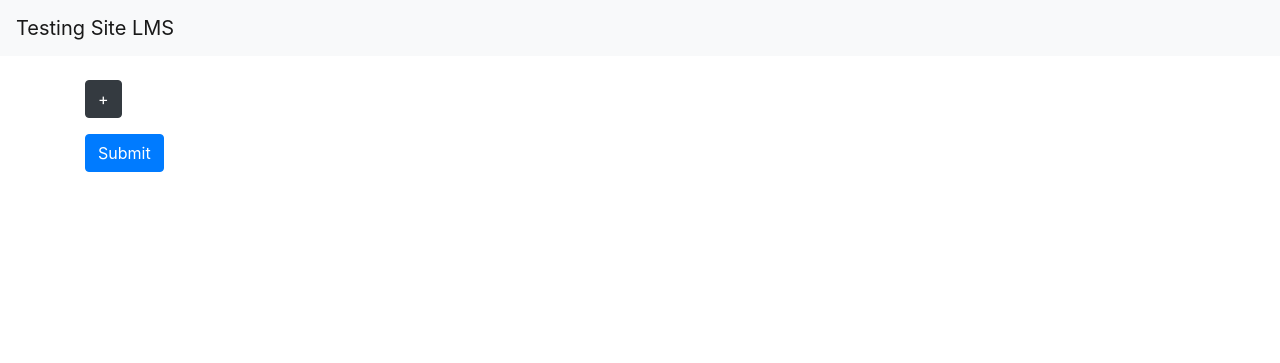
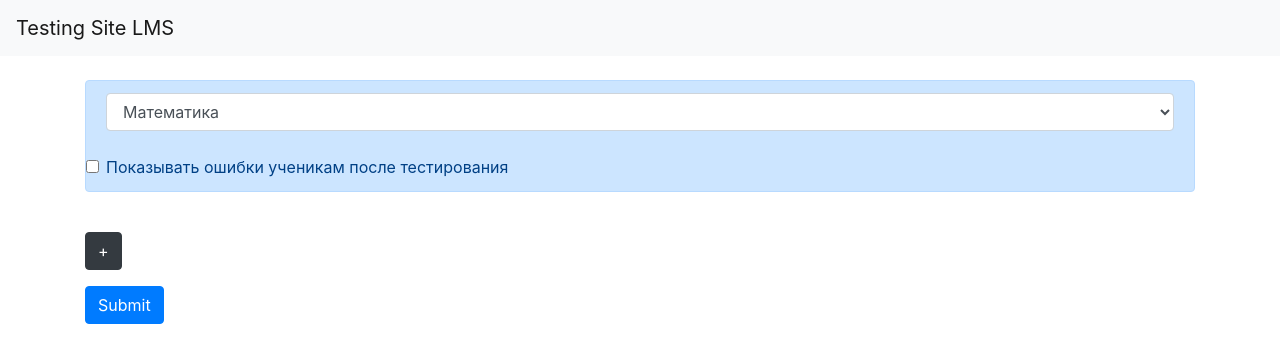
Before and after one commit to ZinixZay/Testing-Site-LMS, a Flask app: page /add_variant in a window 1280 px wide. Shown: the top 363 px of the page. Run offline with Flask 3, Linux system fonts and the light colour scheme; some libraries are stand-ins or nearby versions.

Commit message:
additional settings added to .html

```diff
--- a/templates/add_variant.html
+++ b/templates/add_variant.html
@@ -7,8 +7,14 @@
         function addTask() {
             console.log(2)
 
+            var num = document.getElementsByClassName('task-manager').length
+
             html =
-            '<label>Вопрос:</label><br>\
+            '<span>\
+                <b class="task-counter"></b>\
+                <button class="delete-btn btn btn-dark" style="float: right;">&ndash;</button><br>\
+            </span><br>\
+            <label>Вопрос:</label><br>\
             <textarea name="question" class="form-control" rows="4"></textarea><br>\
             <label>Правильный ответ:</label><br>\
             <input type="text" name="answer" class="form-control"><br>\
@@ -16,17 +22,67 @@
             <input type="file" name="addition"><br>'
 
             const div = document.createElement("div")
-            div.className = "alert alert-dark"
+            div.className = "alert alert-dark task-manager"
             div.role = "alert"
             taskStore = document.querySelector("#task-store")
             div.innerHTML += html
             taskStore.appendChild(div)
         }
     </script>
+    <script>
+        $(document).on('click', '.delete-btn', function(){
+          $(this).parent().parent().remove();
+        });
+    </script>
+
+    <style>
+        #task-store {
+            counter-reset: css-counter 0;
+        }
+
+        .task-counter {
+            counter-increment: css-counter 1;
+        }
+
+        .task-counter:before {
+            content: counter(css-counter) ".";
+        }
+
+    </style>
+
     <br>
     <form action="" method="post" novalidate>
+        <div class="alert alert-primary">
+            <div>
+                <select name="theme" class="form-control">
+                    <option value="math">Математика</option>
+                    <option value="info">Информатика</option>
+                    <option value="rus">Русский Язык</option>
+                    <option value="phys">Физика</option>
+                    <option value="chem">Химия</option>
+                    <option value="bio">Биология</option>
+                    <option value="geo">География</option>
+                    <option value="soc">Обществознание</option>
+                    <option value="lit">Литература</option>
+                    <option value="hist">История</option>
+                    <option value="eng">Английский Язык</option>
+                    <option value="germ">Немецкий Язык</option>
+                    <option value="fren">Французский Язык</option>
+                    <option value="span">Испанский Язык</option>
+                </select>
+            </div>
+            <br>
+            <div>
+                <input class="form-check-input" type="checkbox"
+                       id="flexSwitchCheckDefault" style="transform: scale(1)" name="secrecy">
+                <label class="form-check-label" for="flexSwitchCheckDefault">
+                    Показывать ошибки ученикам после тестирования
+                </label>
+            </div>
+        </div>
+        <br>
+        <div id="task-store"></div>
         <p><button type="button" class="btn btn-dark" onclick="addTask()">+</button></p>
-        <p><div id="task-store"></div></p>
         <p><input type="submit" class="btn btn-primary"></p>
     </form>
 {% endblock %}
```
